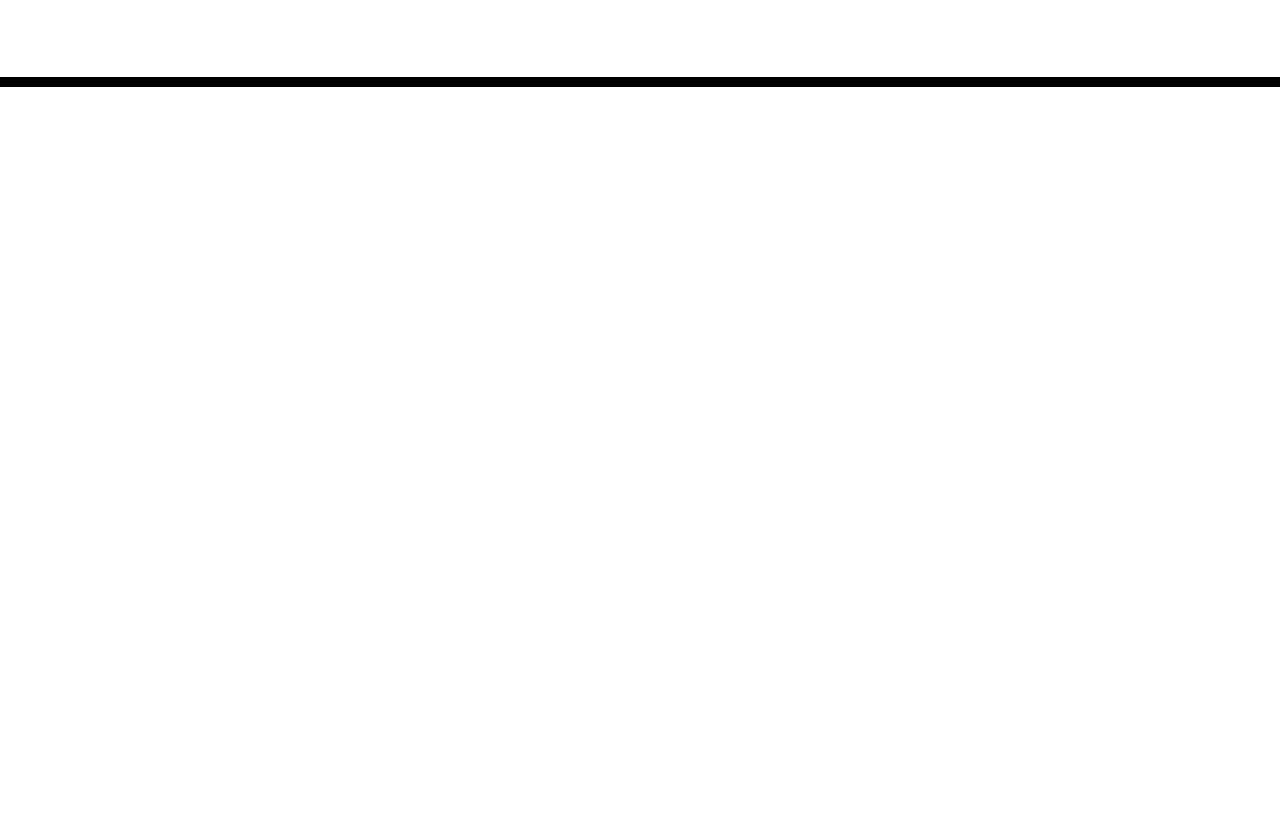
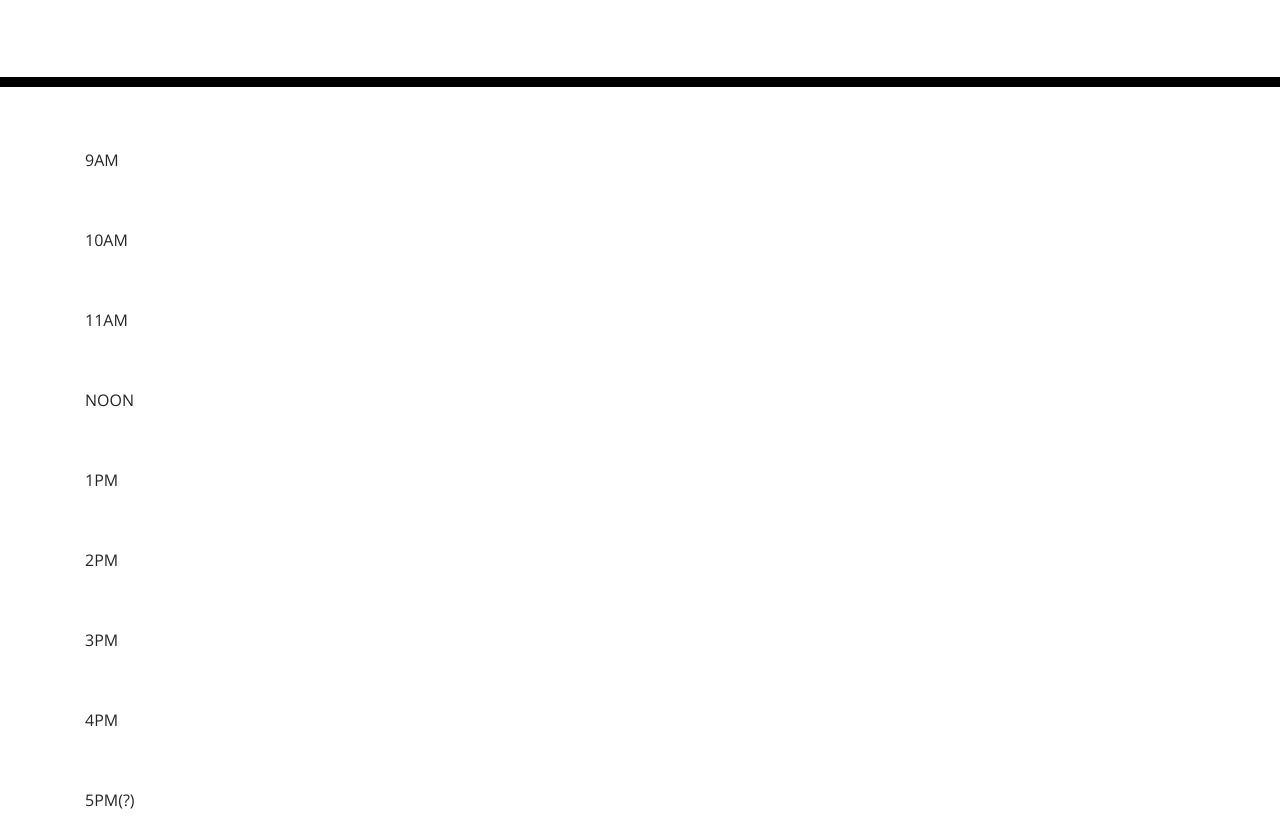
Before and after one commit to JohnMohr/hwschedular, a plain HTML site: page index.html in a window 1280 px wide. Shown: the part 181-1020 px from the top of the page. Before the commit the page ends 800 px from the top, so only its background shows below. Drawn offline with nearby package versions, Linux system fonts and the light colour scheme.

Commit message:
cleaned up container. redefined into rows and col. added schedule times. wip.

```diff
--- a/index.html
+++ b/index.html
@@ -29,14 +29,107 @@
       <p id="currentDay" class="lead"></p>
     </header>
     <div class="container">
-        <div class="date"></div>
+        <div class ="row">
+            <div class="col-1">
+                    9AM
+            </div>
+            <div class="col-10">
+
+            </div>
+            <div class="col-1">
+
+            </div>
+        </div>
+        <div class ="row">
+            <div class="col-1">
+                    10AM
+            </div>
+            <div class="col-10">
+
+            </div>
+            <div class="col-1">
+
+            </div>
+        </div>
+        <div class ="row">
+            <div class="col-1">
+                    11AM
+            </div>
+            <div class="col-10">
+
+            </div>
+            <div class="col-1">
+
+            </div>
+        </div>
+        <div class ="row">
+            <div class="col-1">
+                    NOON
+            </div>
+            <div class="col-10">
+
+            </div>
+            <div class="col-1">
+
+            </div>
+        </div>
+        <div class ="row">
+            <div class="col-1">
+                    1PM
+            </div>
+            <div class="col-10">
+
+            </div>
+            <div class="col-1">
+
+            </div>
+        </div>
+        <div class ="row">
+            <div class="col-1">
+                    2PM
+            </div>
+            <div class="col-10">
+
+            </div>
+            <div class="col-1">
+
+            </div>
+        </div>
+        <div class ="row">
+            <div class="col-1">
+                    3PM
+            </div>
+            <div class="col-10">
+
+            </div>
+            <div class="col-1">
+
+            </div>
+        </div>
+        <div class ="row">
+            <div class="col-1">
+                    4PM
+            </div>
+            <div class="col-10">
+
+            </div>
+            <div class="col-1">
+
+            </div>
+        </div>
+        <div class ="row">
+            <div class="col-1">
+                    5PM(?)
+            </div>
+            <div class="col-10">
+
+            </div>
+            <div class="col-1">
+
+            </div>
+        </div>
     </div>
-    <div class="container">
-        <div class="date"></div>
-    </div>
-    <div class="container">
-        <div class="date"></div>
-    </div>
+
 
     <script src="https://cdnjs.cloudflare.com/ajax/libs/jquery/3.2.1/jquery.min.js"></script>
     <script src="https://cdnjs.cloudflare.com/ajax/libs/moment.js/2.24.0/moment.min.js"></script>
--- a/main.js
+++ b/main.js
@@ -1,6 +1,6 @@
 console.log(dayjs())
-var events = document.querySelectorAll('.event')
+var events = document.querySelectorAll('.container')
 console.log(events)
-events.forEach(event function(){
-    console.log(events)
-})
+// events.forEach(container function(){
+//     console.log(events)
+// })
```
Also changed, not shown: 05-third-party-apis-homework-demo.gif (added).
